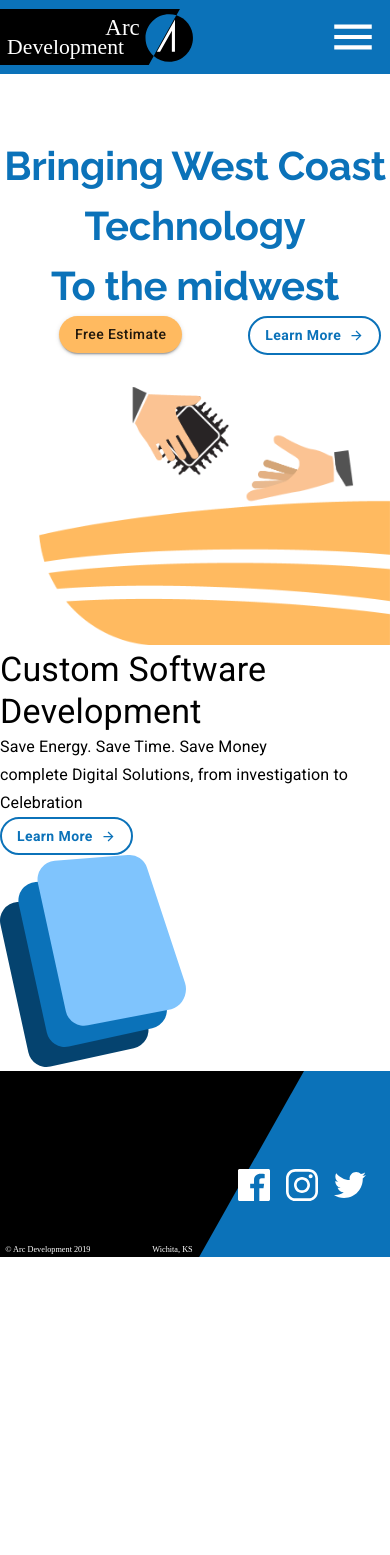
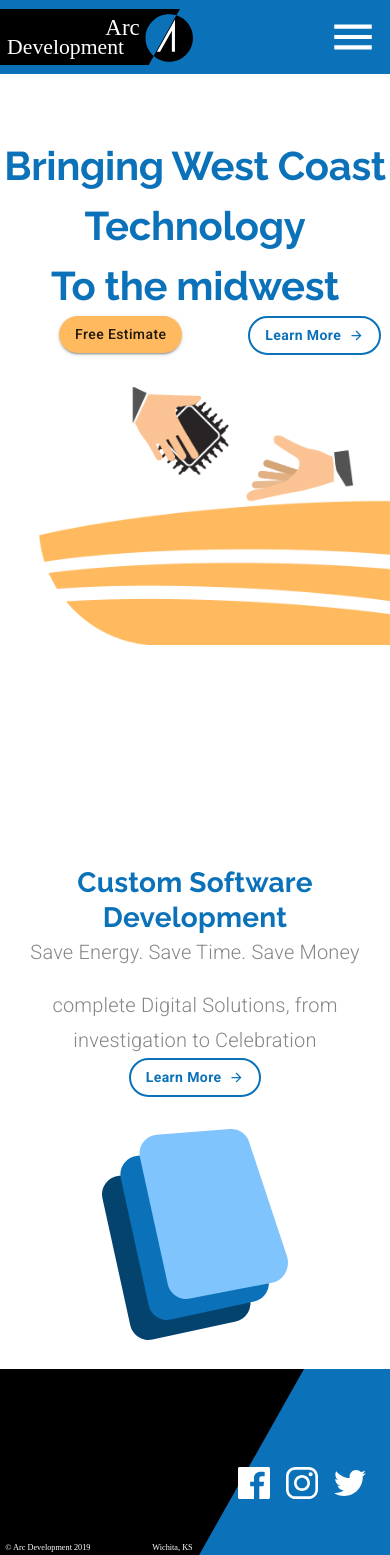
Before and after one commit to ChiruhasBobbadi/material_ui_react, a React (Create React App) app: page / in a window 390 px wide. Before the commit the page ends 1257 px from the top, so only its background shows below. Built offline with nearby package versions, Linux system fonts and the light colour scheme.

Commit message:
custom Software

```diff
--- a/src/components/LandingPage.js
+++ b/src/components/LandingPage.js
@@ -8,6 +8,7 @@ import ButtonArrow from "./ui/button_arrow/ButtonArrow";
 import Typography from "@material-ui/core/Typography";
 import useTheme from "@material-ui/core/styles/useTheme";
 import customSoftwareIcon from '../assets/Custom Software Icon.svg';
+import {useMediaQuery} from "@material-ui/core";
 
 const useStyles = makeStyles(theme => ({
     animation:{
@@ -28,20 +29,20 @@ const useStyles = makeStyles(theme => ({
             backgroundColor: theme.palette.secondary.dark
         }
     },learnMorebtn:{
-        borderColor:theme.palette.primary.main,
-        borderWidth:2,
-        color:theme.palette.primary.main,
-        textTransform:"none",
-        borderRadius: 50,
-        fontFamily:"Roboto",
-        fontWeight:"bold",
         fontsize:"0.9rem",
-
-
-
+        ...theme.typography.learnButton
     },maincontainer:{
         marginTop: "5em",
-
+    },icon:{
+        marginLeft:"2em",
+        [theme.breakpoints.down('sm')]:{
+            marginLeft:"0"
+        }
+    },serviceContainer:{
+        marginTop:"12em",
+        [theme.breakpoints.down('sm')]:{
+            padding:25
+        }
     }
 }));
 
@@ -55,11 +56,11 @@ const defaultOptions = {
 };
 
 
-export default function LandingPage(props) {
+export default function LandingPage() {
     const theme = useTheme();
 
     const classes = useStyles();
-
+    const matchesSM = useMediaQuery(theme.breakpoints.down('sm'));
     return <Fragment>
 
         <Grid container direction={"column"} className={classes.maincontainer}>
@@ -96,15 +97,15 @@ export default function LandingPage(props) {
             </Grid>
             {/*Service*/}
             <Grid item>
-                <Grid Container direction={"row"} >
+                <Grid container direction={"row"} className={classes.serviceContainer} justify={matchesSM?"center":"flex-start"}>
 
-                <Grid item>
+                <Grid item style={{marginLeft:matchesSM?"0":"5em",textAlign:matchesSM?"center":"flex-start"}}>
                     <Typography variant={"h4"}>
                     Custom Software Development
                     </Typography>
                     <Typography variant={"subtitle1"}>
                         Save Energy. Save Time. Save Money
-                    </Typography>
+                    </Typography><br/>
                     <Typography variant={"subtitle1"}>
                        complete Digital Solutions, from investigation to <span>Celebration</span>
                     </Typography>
@@ -116,16 +117,11 @@ export default function LandingPage(props) {
 
                 </Grid>
                     <Grid item>
-                        <img src={customSoftwareIcon} alt="custom software icon"/>
+                        <img className={classes.icon} style={{marginTop:matchesSM?"2em":"0"}} src={customSoftwareIcon} alt="custom software icon"/>
                     </Grid>
 
                 </Grid>
-                <Grid container direction={"row"} justify={"flex-end"}>
 
-                </Grid>
-                <Grid Container direction={"row"} justify={"flex-start"}>
-
-                </Grid>
 
             </Grid>
 
--- a/src/components/ui/Footer/Footer.js
+++ b/src/components/ui/Footer/Footer.js
@@ -93,7 +93,7 @@ const Footer = (props) => {
 
                             <Grid item className={classes.link} component={Link} to={'/mobileapps'}
                                   onClick={() => props.setSelectedIndex(2)}>
-                                Mobile App Development
+                               IOS/Android App Development
                             </Grid>
 
 
--- a/src/components/ui/Theme/theme.js
+++ b/src/components/ui/Theme/theme.js
@@ -3,7 +3,7 @@ import {createMuiTheme} from '@material-ui/core/styles';
 
 const arcBlue = "#0B72B9";
 const arcOrange = "#FFBA60";
-
+const arcGrey = '#868686';
 
 const theme = createMuiTheme({
     palette: {
@@ -34,6 +34,25 @@ const theme = createMuiTheme({
             fontSize: "2.5rem",
             color:arcBlue,
             lineHeight:1.5
+        },h4:{
+        fontFamily:'Raleway',
+            fontSize:"1.75rem",
+            color:arcBlue,
+            fontWeight:700
+        },subtitle1:{
+            color:arcGrey,
+            fontSize:'1.25rem',
+            fontWeight:300
+
+        },learnButton:{
+            borderColor:arcBlue,
+            borderWidth:2,
+            color:arcBlue,
+            textTransform:"none",
+            borderRadius: 50,
+            fontFamily:"Roboto",
+            fontWeight:"bold",
+
         }
     }
 });
```
